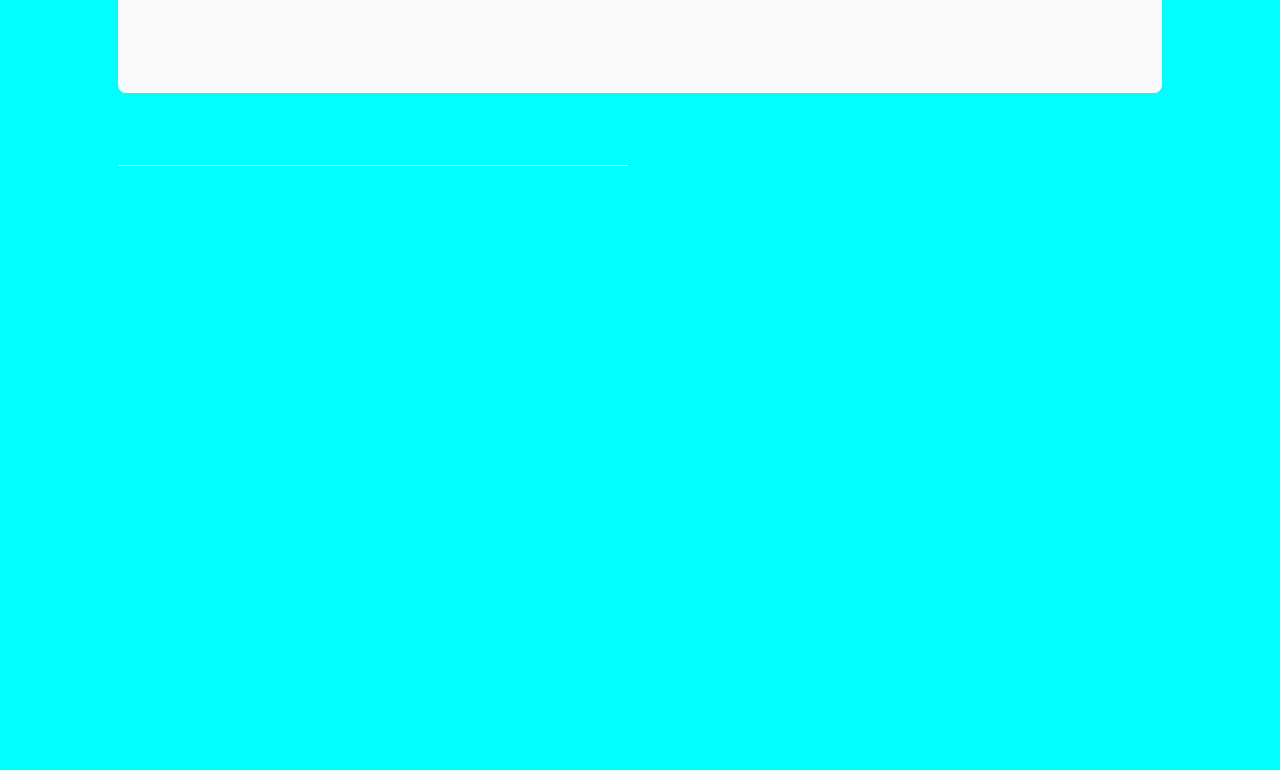
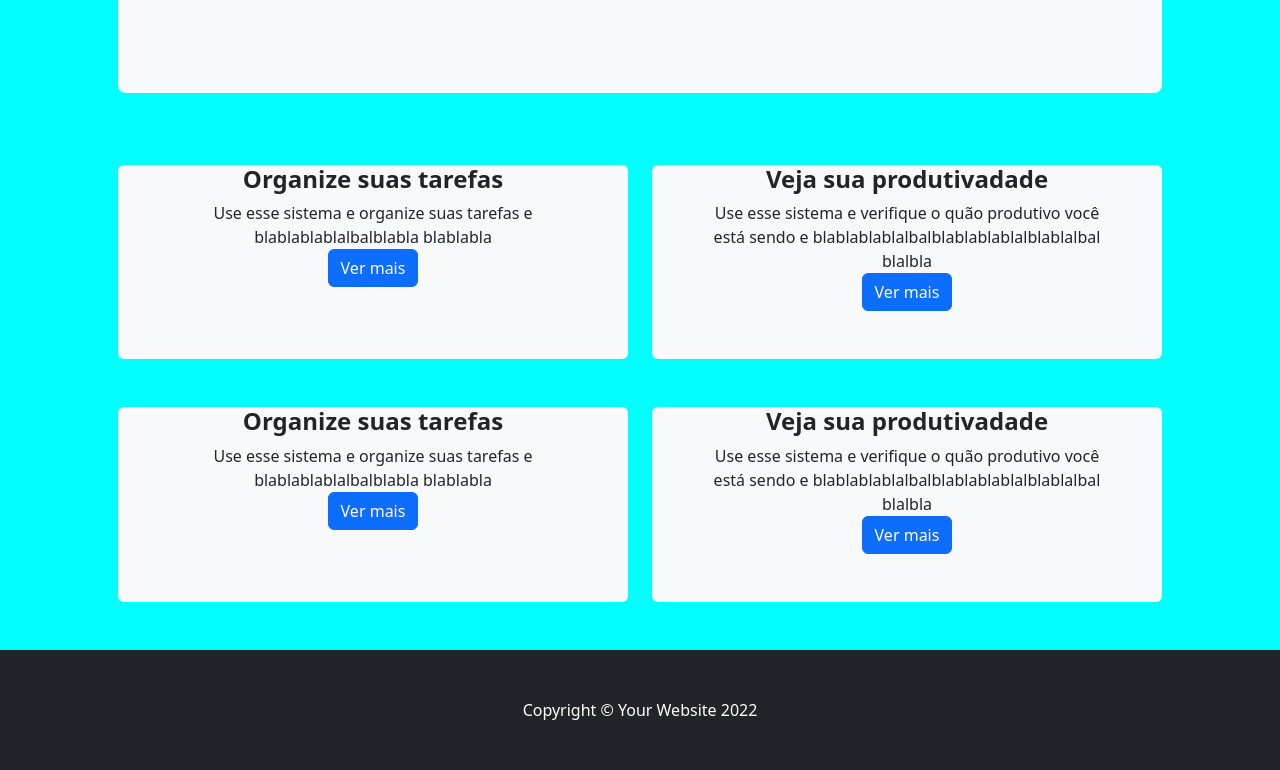
Before and after one commit to luciano-alexandre/projeto-vespertino, a website: page pages/index.html in a window 1280 px wide. Shown: the part 477-1247 px from the top of the page. Before the commit the page ends 800 px from the top, so only its background shows below. Drawn offline with nearby package versions, Linux system fonts and the light colour scheme.

```diff
--- a/pages/index.html
+++ b/pages/index.html
@@ -89,11 +89,101 @@
             <div class="row">
                 <div class="col-lg-6 mb-5">
                     <div class="card bg-light border-0 h-100">
-
+                        <div class="card-body text-center p-4 p-lg-5
+                            pt-0 pt-lg-0">
+                                <h2 class="fs-4 fw-bold">
+                                    Organize suas tarefas
+                                </h2>
+                                <p class="mb-0">
+                                    Use esse sistema e organize suas tarefas
+                                    e blablablablalbalblabla blablabla
+                                </p>
+                                <button class="btn btn-primary" data-bs-toggle="collapse"
+                                    data-bs-target="#info1">
+                                    Ver mais
+                                </button>
+                                <div id="info1" class="collapse">
+                                    Texto com mais informações sobre essa
+                                    caracteristica do meu sistema
+                                    e muito mais blablablablalbalblablablablalblablalbalbla
+                                    vlalvlblalbalblablalbal
+                                </div>
+                        </div>
+                    </div>
+                </div>
+                <div class="col-lg-6 mb-5">
+                    <div class="card bg-light border-0 h-100">
+                        <div class="card-body text-center p-4 p-lg-5
+                            pt-0 pt-lg-0">
+                                <h2 class="fs-4 fw-bold">
+                                    Veja sua produtivadade
+                                </h2>
+                                <p class="mb-0">
+                                    Use esse sistema e verifique o quão
+                                    produtivo você está sendo e
+                                    blablablablalbalblablablablalblablalbal
+                                    blalbla
+                                </p>
+                                <button class="btn btn-primary" data-bs-toggle="collapse"
+                                    data-bs-target="#info2">
+                                    Ver mais
+                                </button>
+                                <div id="info2" class="collapse">
+                                    Texto com mais informações sobre essa
+                                    caracteristica do meu sistema
+                                    e muito mais blablablablalbalblablablablalblablalbalbla
+                                    vlalvlblalbalblablalbal
+                                </div>
+                        </div>
+                    </div>
+                </div>
+            </div>
+            <div class="row">
+                <div class="col-lg-6 mb-5">
+                    <div class="card bg-light border-0 h-100">
+                        <div class="card-body text-center p-4 p-lg-5
+                            pt-0 pt-lg-0">
+                                <h2 class="fs-4 fw-bold">
+                                    Organize suas tarefas
+                                </h2>
+                                <p class="mb-0">
+                                    Use esse sistema e organize suas tarefas
+                                    e blablablablalbalblabla blablabla
+                                </p>
+                                <button class="btn btn-primary">
+                                    Ver mais
+                                </button>
+                        </div>
+                    </div>
+                </div>
+                <div class="col-lg-6 mb-5">
+                    <div class="card bg-light border-0 h-100">
+                        <div class="card-body text-center p-4 p-lg-5
+                            pt-0 pt-lg-0">
+                                <h2 class="fs-4 fw-bold">
+                                    Veja sua produtivadade
+                                </h2>
+                                <p class="mb-0">
+                                    Use esse sistema e verifique o quão
+                                    produtivo você está sendo e
+                                    blablablablalbalblablablablalblablalbal
+                                    blalbla
+                                </p>
+                                <button class="btn btn-primary">
+                                    Ver mais
+                                </button>
+                        </div>
                     </div>
                 </div>
             </div>
         </div>
     </section>
+    <footer class="py-5 bg-dark">
+        <div class="container">
+            <p class="m-0 text-center text-white">
+                Copyright &copy; Your Website 2022
+            </p>
+        </div>
+    </footer>
 </body>
 </html>
```
Also changed, not shown: index.js (added, +8 -0 lines), package.json (added, +15 -0 lines), 1 other file.
